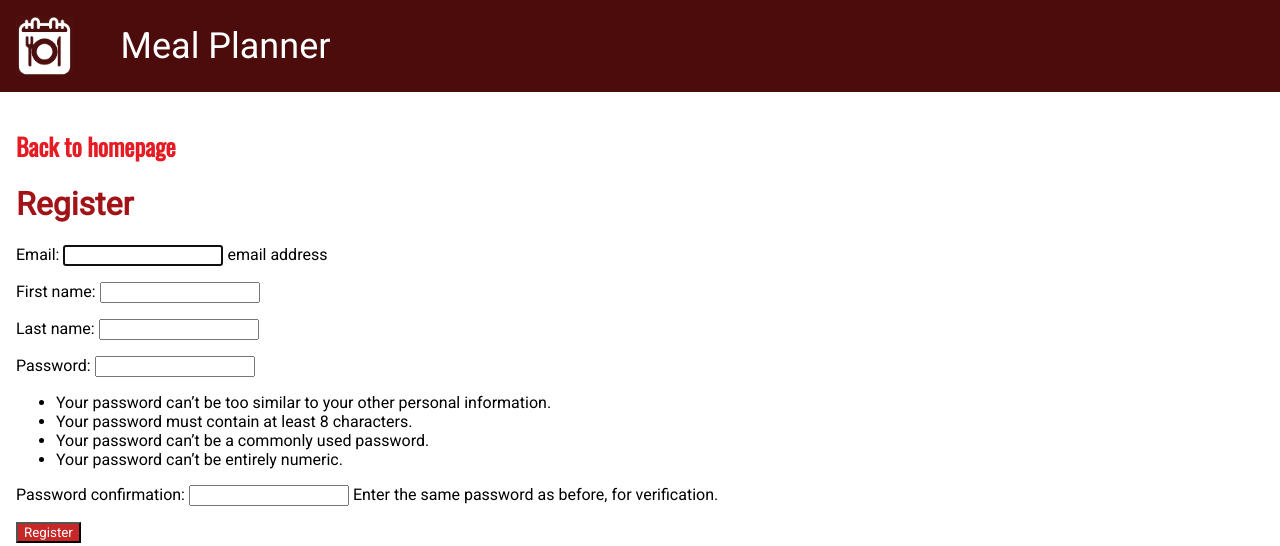
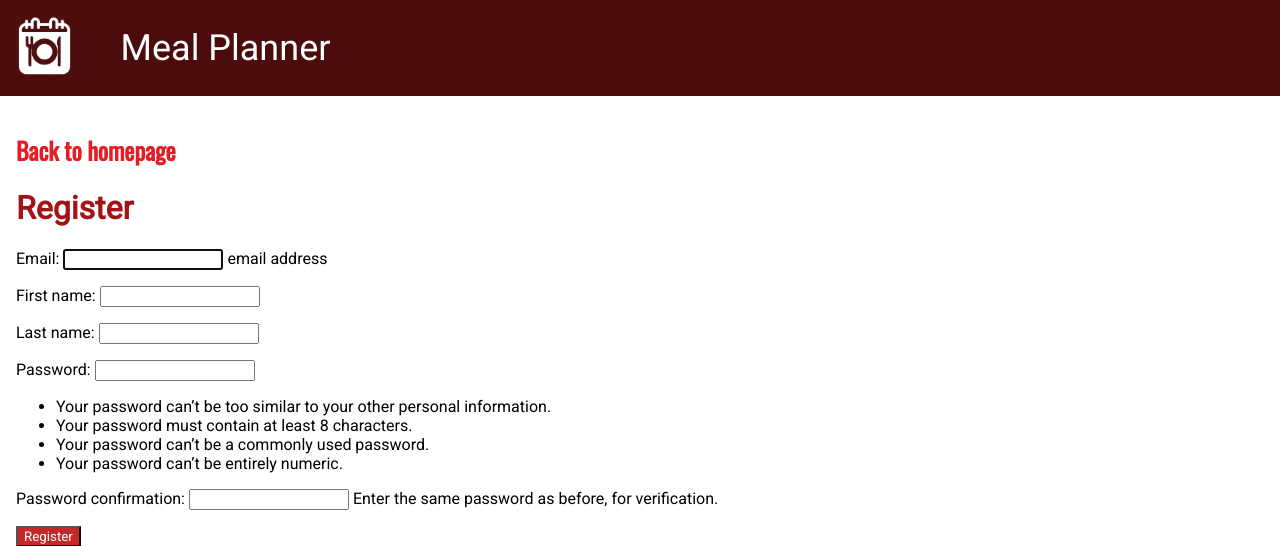
Before and after one commit to valenium/Meal_Planner, a Django app: page /register/ in a window 1280 px wide. Shown: the top 546 px of the page. Run offline with Django 5.2, Linux system fonts and the light colour scheme.

Commit message:
debugging nav bar

```diff
--- a/main_app/static/css/style.css
+++ b/main_app/static/css/style.css
@@ -261,15 +261,15 @@ nav {
   display: flex;
   justify-content: space-between;
   width: 100vw;
-  height: 60px;
+  height: 96px;
   background-color: #4c0c0c;
-  padding: 1rem;
   font-size: 36px;
   color: white;
 }
 
 .nav-header {
   display: flex;
+  padding: 1rem 0 1rem 1rem;
 }
 
 nav img {
```
